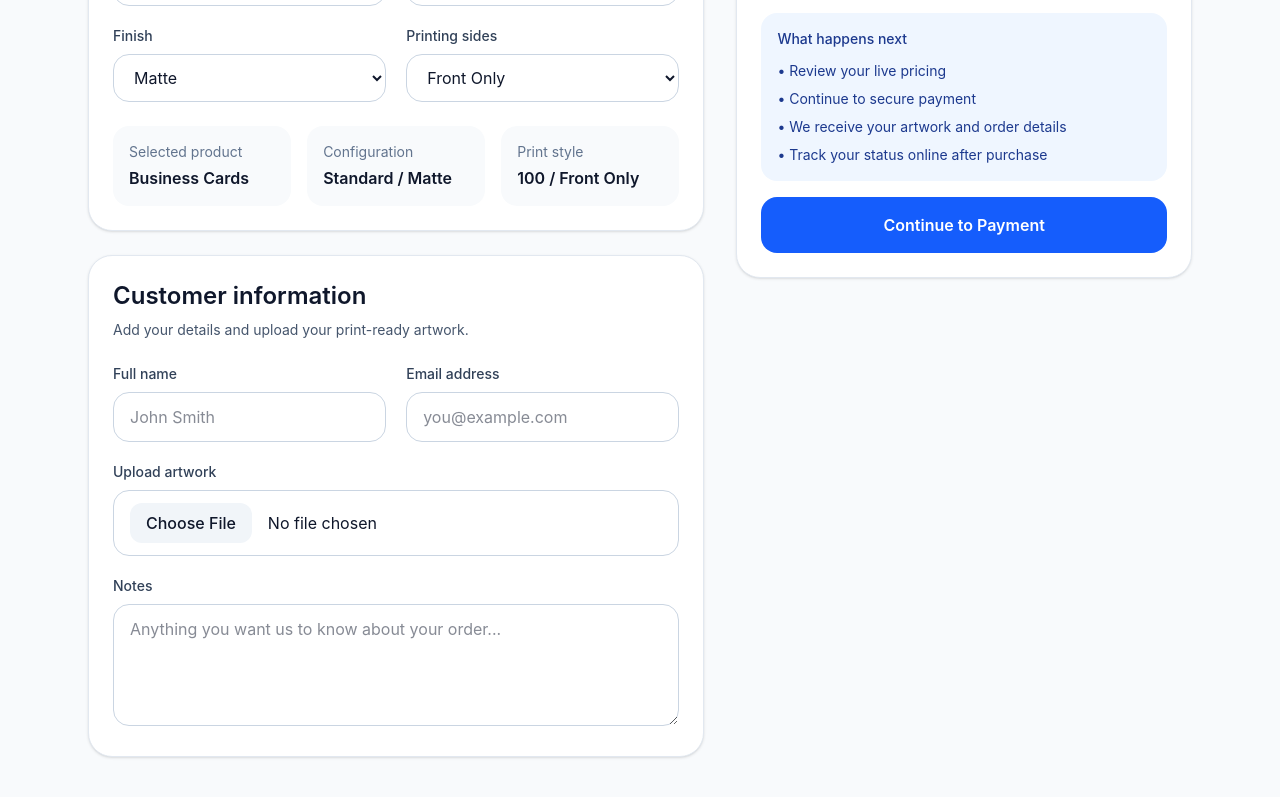
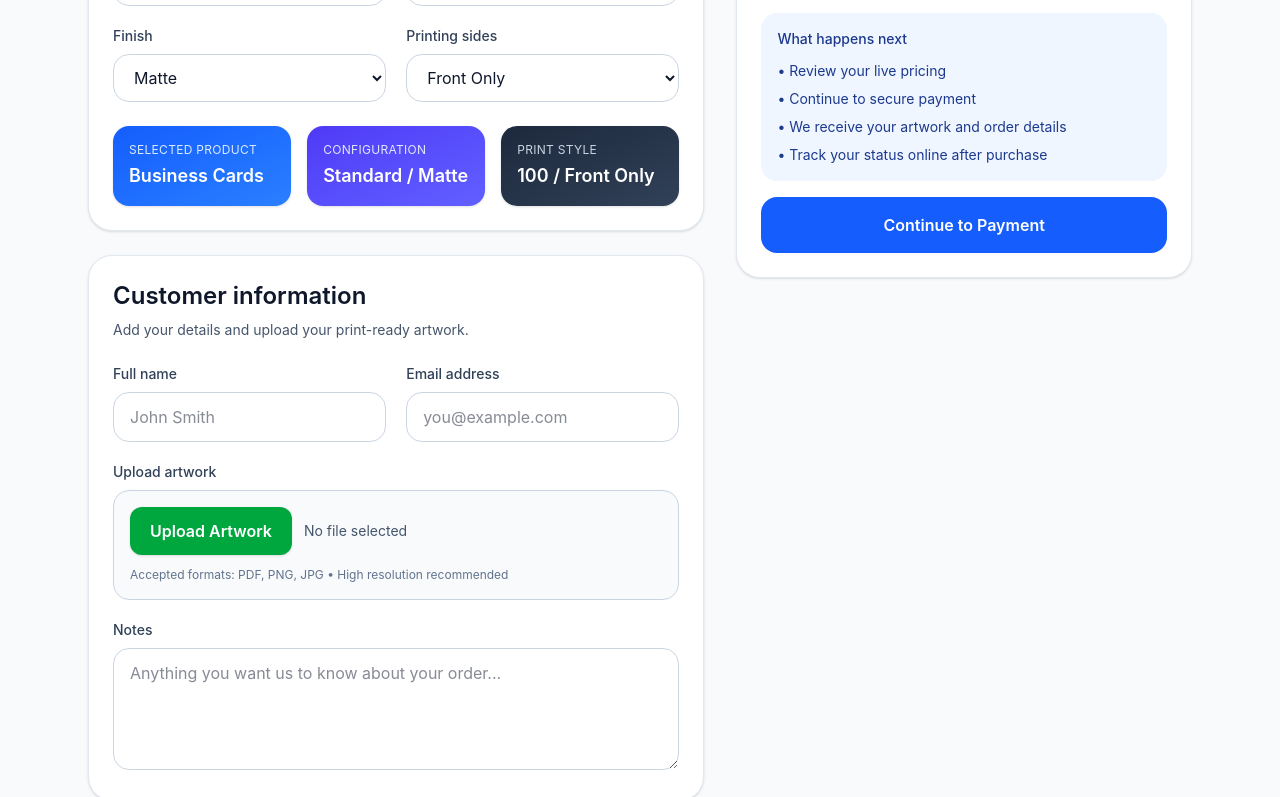
Before and after one commit to deworkenj-envision/Version-25a, a Next.js app: page /order in a window 1280 px wide. Shown: the part 675-1472 px from the top of the page. Built offline with nearby package versions, Linux system fonts and the light colour scheme.

Commit message:
Update page.js

```diff
--- a/app/order/page.js
+++ b/app/order/page.js
@@ -294,21 +294,27 @@ export default function OrderPage() {
               </div>
 
               <div className="mt-6 grid gap-4 md:grid-cols-3">
-                <div className="rounded-2xl bg-slate-50 p-4">
-                  <p className="text-sm text-slate-500">Selected product</p>
-                  <p className="mt-1 font-semibold text-slate-900">{productName}</p>
+                <div className="rounded-2xl bg-gradient-to-br from-blue-600 to-blue-500 p-4 text-white shadow">
+                  <p className="text-xs uppercase tracking-wide text-blue-100">
+                    Selected product
+                  </p>
+                  <p className="mt-1 text-lg font-semibold">{productName}</p>
                 </div>
 
-                <div className="rounded-2xl bg-slate-50 p-4">
-                  <p className="text-sm text-slate-500">Configuration</p>
-                  <p className="mt-1 font-semibold text-slate-900">
+                <div className="rounded-2xl bg-gradient-to-br from-indigo-600 to-indigo-500 p-4 text-white shadow">
+                  <p className="text-xs uppercase tracking-wide text-indigo-100">
+                    Configuration
+                  </p>
+                  <p className="mt-1 text-lg font-semibold">
                     {paper} / {finish}
                   </p>
                 </div>
 
-                <div className="rounded-2xl bg-slate-50 p-4">
-                  <p className="text-sm text-slate-500">Print style</p>
-                  <p className="mt-1 font-semibold text-slate-900">
+                <div className="rounded-2xl bg-gradient-to-br from-slate-800 to-slate-700 p-4 text-white shadow">
+                  <p className="text-xs uppercase tracking-wide text-slate-300">
+                    Print style
+                  </p>
+                  <p className="mt-1 text-lg font-semibold">
                     {quantity} / {sides}
                   </p>
                 </div>
@@ -350,22 +356,39 @@ export default function OrderPage() {
 
                 <div className="md:col-span-2">
                   <FieldLabel htmlFor="artwork">Upload artwork</FieldLabel>
-                  <input
-                    id="artwork"
-                    type="file"
-                    onChange={(e) => setSelectedFile(e.target.files?.[0] || null)}
-                    className="w-full rounded-2xl border border-slate-300 px-4 py-3 text-slate-900 outline-none file:mr-4 file:rounded-xl file:border-0 file:bg-slate-100 file:px-4 file:py-2 file:font-medium"
-                  />
+
+                  <div className="rounded-2xl border border-slate-300 bg-slate-50 p-4">
+                    <div className="flex flex-col gap-3 sm:flex-row sm:items-center">
+                      <label
+                        htmlFor="artwork"
+                        className="inline-flex cursor-pointer items-center justify-center rounded-xl bg-green-600 px-5 py-3 font-semibold text-white shadow transition hover:bg-green-700"
+                      >
+                        Upload Artwork
+                      </label>
+
+                      <span className="text-sm text-slate-600">
+                        {selectedFile ? selectedFile.name : "No file selected"}
+                      </span>
+                    </div>
+
+                    <input
+                      id="artwork"
+                      type="file"
+                      onChange={(e) => setSelectedFile(e.target.files?.[0] || null)}
+                      className="hidden"
+                    />
+
+                    <p className="mt-3 text-xs text-slate-500">
+                      Accepted formats: PDF, PNG, JPG • High resolution recommended
+                    </p>
+                  </div>
+
                   {uploadedFile?.fileName ? (
                     <p className="mt-2 text-sm text-green-700">
                       Uploaded: {uploadedFile.fileName}
                     </p>
                   ) : null}
-                  {selectedFile && !uploadedFile?.fileName ? (
-                    <p className="mt-2 text-sm text-slate-500">
-                      Selected file: {selectedFile.name}
-                    </p>
-                  ) : null}
+
                   {uploading ? (
                     <p className="mt-2 text-sm text-slate-600">
                       Uploading artwork...
```
